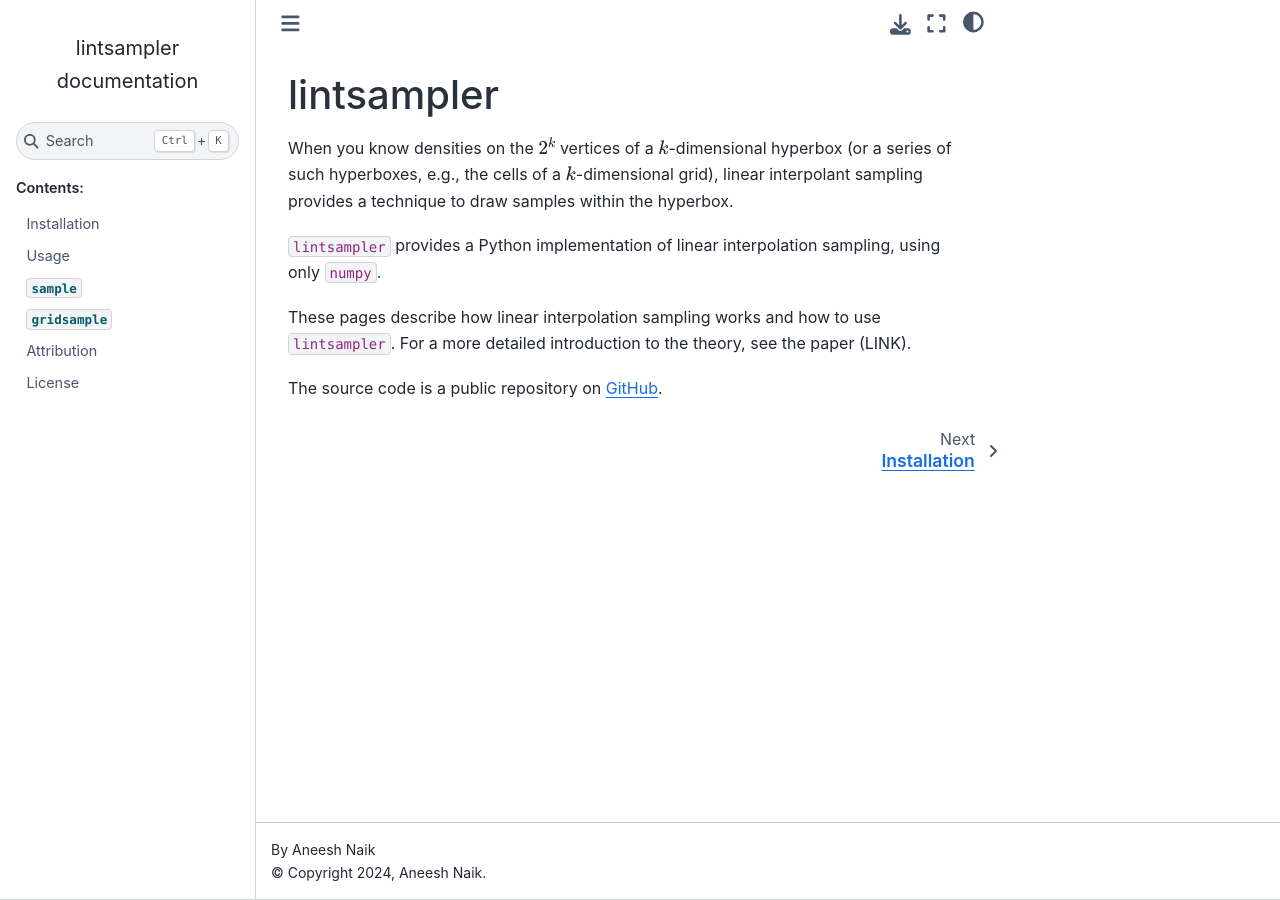
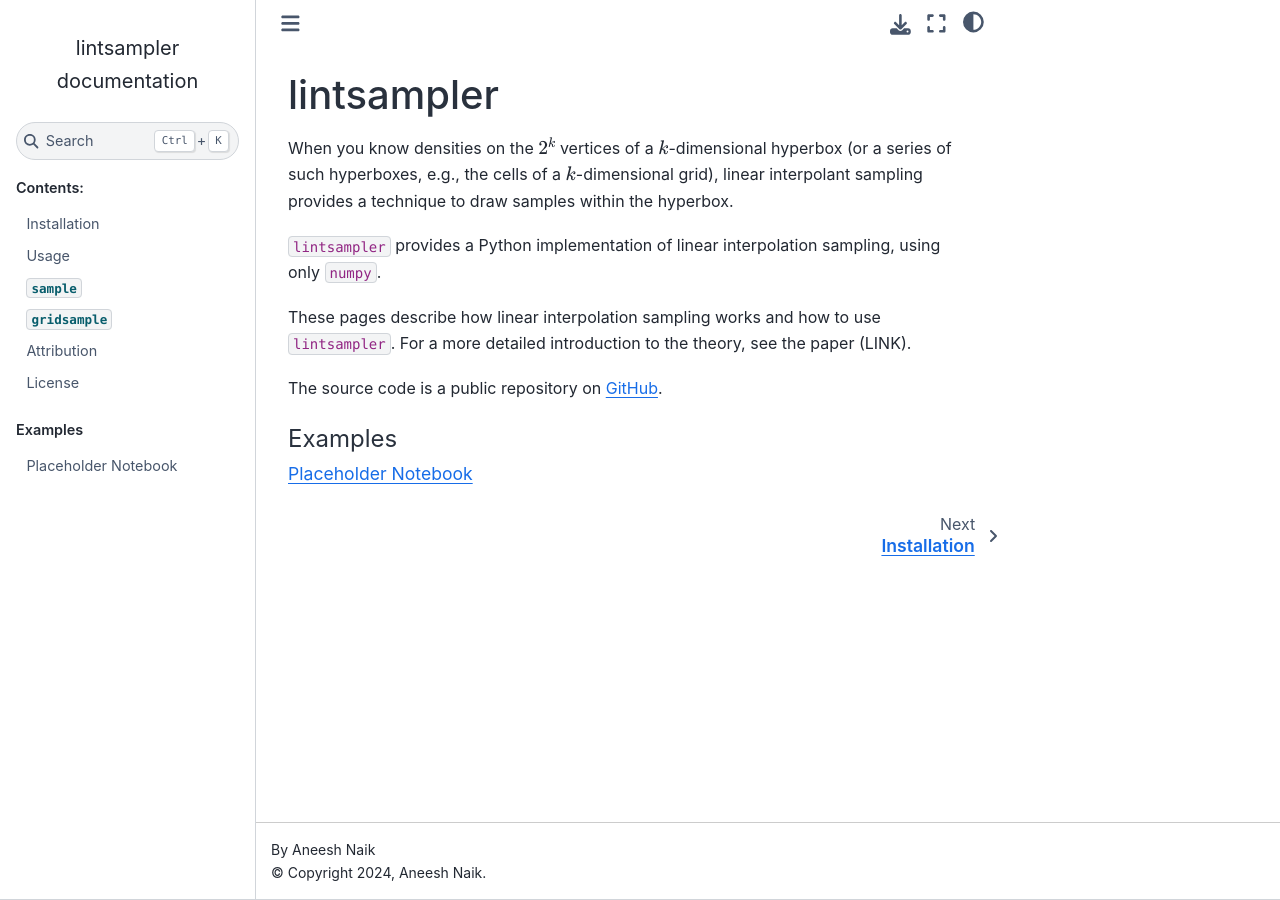
Before and after one commit to aneeshnaik/lintsampler, a Sphinx documentation site: the page built from docs/source/index.rst, in a window 1280 px wide. Built offline with Sphinx 7.4.7 and the Sphinx Book theme 1.1.4, drawn with Linux system fonts in a browser that asks for light colours.

Commit message:
Add doc support for notebook, and placeholder notebook

```diff
--- a/docs/environment.yml
+++ b/docs/environment.yml
@@ -6,3 +6,4 @@ dependencies:
   - sphinx-book-theme
   - numpy
   - numpydoc
+  - myst-nb
--- a/docs/source/conf.py
+++ b/docs/source/conf.py
@@ -5,7 +5,7 @@ sys.path.insert(0, os.path.abspath('../../src'))
 project = 'lintsampler'
 copyright = '2024, Aneesh Naik'
 author = 'Aneesh Naik'
-extensions = ['sphinx.ext.autodoc', 'numpydoc']
+extensions = ['sphinx.ext.autodoc', 'numpydoc', 'myst_nb']
 templates_path = ['_templates']
 exclude_patterns = []
 html_theme = 'sphinx_book_theme'
--- a/docs/source/index.rst
+++ b/docs/source/index.rst
@@ -23,3 +23,9 @@ The source code is a public repository on `GitHub <https://github.com/aneeshnaik
    gridsample
    attribution
    license
+
+.. toctree::
+   :maxdepth: 1
+   :caption: Examples
+
+   examples/1_placeholder
```
Also changed, not shown: docs/source/examples/1_placeholder.ipynb (added).
